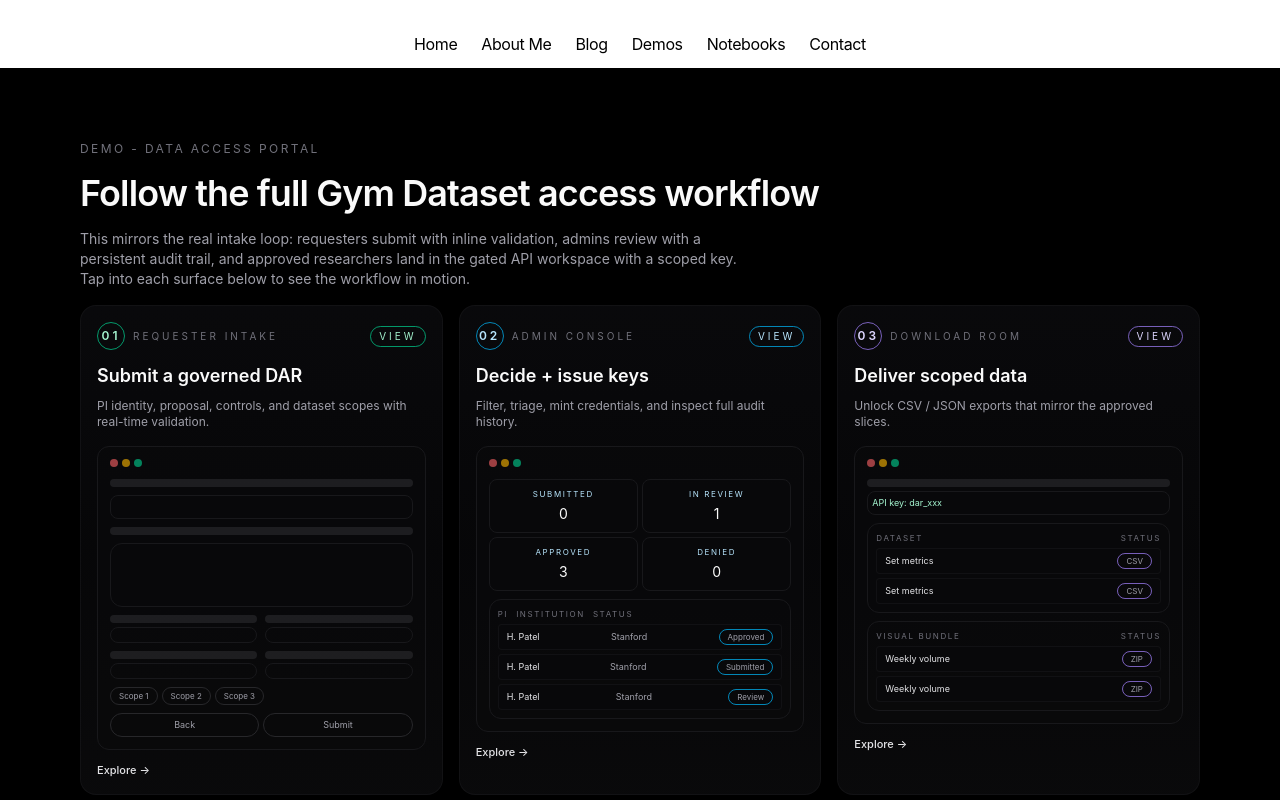
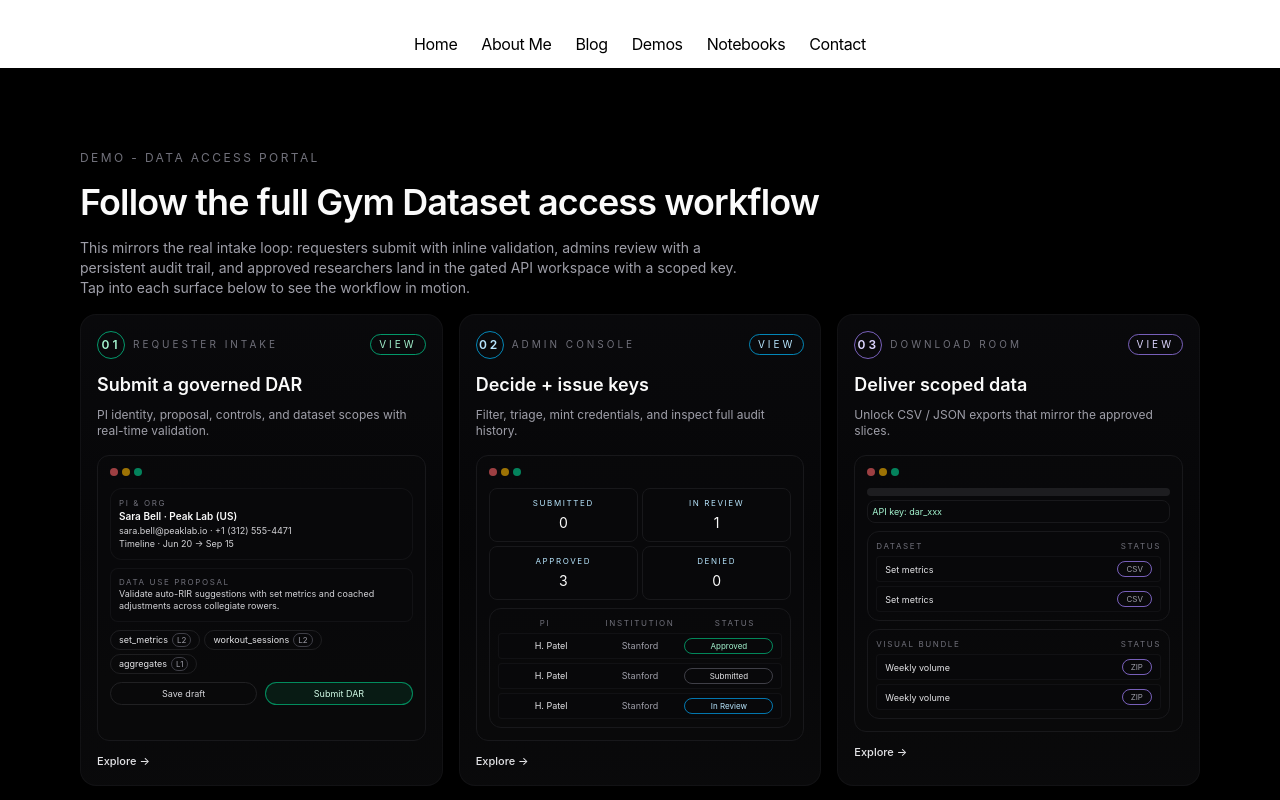
Before and after one commit to dillon-shearer/dillon-shearer-website, a Next.js app: page /demos/data-access-portal in a window 1280 px wide. Shown: the top 800 px of the page. Built offline with nearby package versions, Linux system fonts and the light colour scheme.

Commit message:
update ux flow

```diff
--- a/app/api/data-access-portal/gym-data/unlock/route.ts
+++ b/app/api/data-access-portal/gym-data/unlock/route.ts
@@ -49,7 +49,6 @@ export async function POST(req: NextRequest) {
 
     const visualizationPackages = await buildVisualizationPackages({
       presets: fullRequest.visualizationPresets ?? [],
-      palette: fullRequest.visualizationPalette ?? [],
     });
 
     const hasVisualizationRequest =
@@ -70,7 +69,6 @@ export async function POST(req: NextRequest) {
         datasets,
         visualizationPackages,
         visualizationCustomRequest: fullRequest.visualizationCustomRequest ?? null,
-        visualizationPalette: fullRequest.visualizationPalette ?? [],
         customDeliveryStatus: fullRequest.customDeliveryStatus ?? null,
         customDeliveryNote: fullRequest.customDeliveryNote ?? null,
       },
--- /dev/null
+++ b/app/api/data-access-portal/notes/[id]/route.ts
@@ -0,0 +1,35 @@
+// app/api/data-access-portal/notes/[id]/route.ts
+import { NextRequest, NextResponse } from 'next/server';
+import {
+  getDarRequestNotes,
+  saveDarRequestNotes,
+} from '@/lib/data-access-portal';
+
+type PathParams = { params: Promise<{ id: string }> };
+
+export async function GET(_req: NextRequest, { params }: PathParams) {
+  try {
+    const { id } = await params;
+    const notes = await getDarRequestNotes(id);
+    return NextResponse.json({ notes });
+  } catch (error) {
+    console.error('Failed to fetch DAR notes', error);
+    return NextResponse.json({ error: 'Unable to load notes' }, { status: 500 });
+  }
+}
+
+export async function POST(req: NextRequest, { params }: PathParams) {
+  try {
+    const { id } = await params;
+    const body = await req.json();
+    const payload = {
+      notes: typeof body?.notes === 'string' ? body.notes : null,
+      followUp: typeof body?.followUp === 'string' ? body.followUp : null,
+    };
+    const saved = await saveDarRequestNotes(id, payload);
+    return NextResponse.json({ notes: saved });
+  } catch (error) {
+    console.error('Failed to save DAR notes', error);
+    return NextResponse.json({ error: 'Unable to save notes' }, { status: 500 });
+  }
+}
--- a/app/api/data-access-portal/requests/[id]/route.ts
+++ b/app/api/data-access-portal/requests/[id]/route.ts
@@ -306,7 +306,6 @@ export async function PATCH(req: NextRequest, { params }: PathParams) {
       const metadata = {
         visualizationPresets: nextPresets,
         visualizationCustomRequest: existing.visualizationCustomRequest ?? null,
-        visualizationPalette: existing.visualizationPalette ?? [],
         customDeliveryStatus: nextCustomStatus ?? undefined,
         customDeliveryNote: nextCustomNote ? nextCustomNote : undefined,
       };
--- a/app/api/data-access-portal/requests/route.ts
+++ b/app/api/data-access-portal/requests/route.ts
@@ -45,7 +45,6 @@ export async function POST(req: NextRequest) {
       collaborators,
       visualizationPresets,
       visualizationCustomRequest,
-      visualizationPalette,
     } = body;
 
     if (!piName || !piEmail || !institution || !country || !dataUseProposal) {
@@ -157,11 +156,6 @@ export async function POST(req: NextRequest) {
       visualizationCustomRequest.trim().length > 0
         ? visualizationCustomRequest.trim()
         : null;
-    const normalizedVizPalette = Array.isArray(visualizationPalette)
-      ? (visualizationPalette as string[])
-          .filter((color) => typeof color === 'string' && color.trim())
-          .map((color) => color.trim())
-      : [];
     const hasVisualizationRequest =
       normalizedVizPresets.length > 0 || Boolean(normalizedVizCustom);
 
@@ -186,7 +180,6 @@ export async function POST(req: NextRequest) {
       collaborators: normalizedCollaborators,
       visualizationPresets: normalizedVizPresets,
       visualizationCustomRequest: normalizedVizCustom,
-      visualizationPalette: normalizedVizPalette,
     });
 
     return NextResponse.json({ data: created }, { status: 201 });
--- a/app/demos/data-access-portal/admin/[id]/page.tsx
+++ b/app/demos/data-access-portal/admin/[id]/page.tsx
@@ -1016,19 +1016,6 @@ export default function AdminRequestDetailPage() {
                           )}
                         </div>
                       )}
-                      {request.visualizationPalette && request.visualizationPalette.length > 0 && (
-                        <div className="flex items-center gap-2 text-[10px] text-zinc-400">
-                          Palette:
-                          {request.visualizationPalette.slice(0, 5).map((color) => (
-                            <span
-                              key={color}
-                              className="h-4 w-4 rounded-full border border-zinc-800"
-                              style={{ backgroundColor: color }}
-                              title={color}
-                            />
-                          ))}
-                        </div>
-                      )}
                     </div>
                   </section>
 
@@ -1220,6 +1207,8 @@ export default function AdminRequestDetailPage() {
                     )}
                   </div>
                 </div>
+
+                <UserNotesPanel requestId={id as string} />
               </div>
             </div>
 
@@ -1235,3 +1224,92 @@ export default function AdminRequestDetailPage() {
     </div>
   );
 }
+
+function UserNotesPanel({ requestId }: { requestId: string }) {
+  const [notes, setNotes] = useState<{ noteBody: string; followUp: string }>({
+    noteBody: '',
+    followUp: '',
+  });
+  const [saving, setSaving] = useState(false);
+  const initialLoad = useRef(false);
+
+  useEffect(() => {
+    if (initialLoad.current) return;
+    const loadNotes = async () => {
+      initialLoad.current = true;
+      try {
+        const response = await fetch(`/api/data-access-portal/notes/${requestId}`, {
+          cache: 'no-store',
+        });
+        if (!response.ok) return;
+        const payload = await response.json();
+        if (payload?.notes) {
+          setNotes({
+            noteBody: payload.notes.notes ?? '',
+            followUp: payload.notes.followUp ?? '',
+          });
+        }
+      } catch (err) {
+        console.error('Failed to fetch request notes', err);
+      }
+    };
+    loadNotes();
+  }, [requestId]);
+
+  const handleSave = async () => {
+    try {
+      setSaving(true);
+      await fetch(`/api/data-access-portal/notes/${requestId}`, {
+        method: 'POST',
+        headers: { 'Content-Type': 'application/json' },
+        body: JSON.stringify({
+          notes: notes.noteBody,
+          followUp: notes.followUp,
+        }),
+      });
+    } catch (err) {
+      console.error('Failed to save request notes', err);
+    } finally {
+      setSaving(false);
+    }
+  };
+
+  return (
+    <div className="rounded-2xl border border-zinc-800/80 bg-zinc-950/40 p-4">
+      <h2 className="text-xs font-medium uppercase tracking-[0.16em] text-zinc-400">User Notes</h2>
+      <p className="mt-1 text-[11px] text-zinc-500">
+        Capture reviewer context or decisions we should remember on the next touchpoint.
+      </p>
+      <div className="mt-3 space-y-3 text-[11px] text-zinc-200">
+        <label className="space-y-1">
+          <span className="text-[10px] uppercase tracking-[0.2em] text-zinc-500">Notes</span>
+          <textarea
+            rows={3}
+            className="w-full rounded-2xl border border-zinc-800 bg-zinc-950/60 px-3 py-2 text-[11px] outline-none focus:border-emerald-500/70"
+            placeholder="Coaches confirmed export cadence, waiting on SOC2 letter..."
+            value={notes.noteBody}
+            onChange={(e) => setNotes((prev) => ({ ...prev, noteBody: e.target.value }))}
+          />
+        </label>
+        <label className="space-y-1">
+          <span className="text-[10px] uppercase tracking-[0.2em] text-zinc-500">Next follow-up</span>
+          <input
+            type="text"
+            className="w-full rounded-full border border-zinc-800 bg-zinc-950/60 px-3 py-2 text-[11px] outline-none focus:border-sky-500/70"
+            placeholder="e.g., Email Sara on Nov 20 with redlines"
+            value={notes.followUp}
+            onChange={(e) => setNotes((prev) => ({ ...prev, followUp: e.target.value }))}
+          />
+        </label>
+      </div>
+      <button
+        type="button"
+        onClick={handleSave}
+        disabled={saving}
+        className="mt-4 inline-flex w-full items-center justify-center rounded-full border border-zinc-700 bg-zinc-900/60 px-3 py-1.5 text-[11px] font-medium text-zinc-200 transition hover:border-emerald-500/70 hover:text-emerald-200 disabled:cursor-not-allowed disabled:opacity-70"
+      >
+        {saving ? 'Saving notes...' : 'Save notes'}
+      </button>
+    </div>
+  );
+}
--- a/app/demos/data-access-portal/page.tsx
+++ b/app/demos/data-access-portal/page.tsx
@@ -91,7 +91,7 @@ function HeroPreviewCard({ preview, step }: { preview: HeroPreview; step: number
   return (
     <Link
       href={preview.href}
-      className="group flex h-full flex-col rounded-2xl border border-zinc-900/60 bg-gradient-to-b from-zinc-950 via-zinc-950/70 to-zinc-900/40 p-4"
+      className="group flex h-full min-h-[420px] flex-col rounded-2xl border border-zinc-900/60 bg-gradient-to-b from-zinc-950 via-zinc-950/70 to-zinc-900/40 p-4"
     >
       <div className="flex items-center justify-between text-[10px] uppercase tracking-[0.3em] text-zinc-500">
         <div className="flex items-center gap-2">
@@ -121,48 +121,47 @@ type AccentStyle = (typeof ACCENT_STYLES)[keyof typeof ACCENT_STYLES];
 function MiniScreen({ accent, preview }: { accent: AccentStyle; preview: HeroPreview }) {
   if (preview.href.includes('/request')) {
     return (
-      <div className="mt-4 rounded-xl border border-zinc-900 bg-zinc-950/80 p-3 text-[10px]">
+      <div className="mt-4 flex flex-1 flex-col rounded-xl border border-zinc-900 bg-zinc-950/80 p-3 text-[10px] text-zinc-100">
         <div className="flex items-center gap-1">
           <span className="h-2 w-2 rounded-full bg-red-400/60" />
           <span className="h-2 w-2 rounded-full bg-amber-400/60" />
           <span className="h-2 w-2 rounded-full bg-emerald-400/60" />
         </div>
-        <div className="mt-3 space-y-2 text-zinc-400">
-          <div className="grid gap-2">
-            <div className="h-2 rounded bg-zinc-800/70" />
-            <div className="h-6 rounded-lg border border-zinc-900 bg-zinc-950/70" />
+        <div className="mt-3 flex flex-1 flex-col gap-2 text-[9px] text-zinc-300">
+          <div className="rounded-xl border border-zinc-900/70 bg-zinc-950/60 p-2">
+            <p className="text-[8px] uppercase tracking-[0.2em] text-zinc-500">PI & org</p>
+            <p className="text-[10px] font-semibold text-zinc-50">Sara Bell · Peak Lab (US)</p>
+            <p>sara.bell@peaklab.io · +1 (312) 555-4471</p>
+            <p>Timeline · Jun 20 → Sep 15</p>
           </div>
-          <div className="grid gap-2">
-            <div className="h-2 rounded bg-zinc-800/70" />
-            <div className="h-16 rounded-xl border border-zinc-900 bg-zinc-950/60" />
+          <div className="rounded-lg border border-zinc-900/70 bg-zinc-950/60 p-2 leading-snug text-zinc-300">
+            <p className="text-[8px] uppercase tracking-[0.2em] text-zinc-500">Data use proposal</p>
+            Validate auto-RIR suggestions with set metrics and coached adjustments across collegiate rowers.
           </div>
-          <div className="grid gap-2 md:grid-cols-2">
-            {[0, 1, 2, 3].map((field) => (
-              <div key={field} className="space-y-1">
-                <div className="h-2 rounded bg-zinc-800/70" />
-                <div className="h-4 rounded-lg border border-zinc-900 bg-zinc-950/70" />
-              </div>
-            ))}
-          </div>
-          <div className="flex gap-1">
-            {[0, 1, 2].map((chip) => (
+          <div className="flex flex-wrap gap-1">
+            {[
+              { label: 'set_metrics', badge: 'L2' },
+              { label: 'workout_sessions', badge: 'L2' },
+              { label: 'aggregates', badge: 'L1' },
+            ].map((dataset) => (
               <span
-                key={chip}
-                className="rounded-full border border-zinc-800 px-2 py-0.5 text-[8px]"
+                key={dataset.label}
+                className="flex items-center gap-1 rounded-full border border-zinc-800/70 px-2 py-0.5 text-[9px] text-zinc-200"
               >
-                Scope {chip + 1}
+                {dataset.label}
+                <span className="rounded-full border border-zinc-700 px-1 text-[8px] text-zinc-400">
+                  {dataset.badge}
+                </span>
               </span>
             ))}
           </div>
-          <div className="grid gap-1 md:grid-cols-2">
-            {[0, 1].map((action) => (
-              <div
-                key={action}
-                className="rounded-full border border-zinc-800 px-2 py-1 text-center text-[9px]"
-              >
-                {action === 0 ? 'Back' : 'Submit'}
-              </div>
-            ))}
+          <div className="grid gap-2 md:grid-cols-2">
+            <button className="rounded-full border border-zinc-800/80 px-2 py-1 text-[9px] text-zinc-300">
+              Save draft
+            </button>
+            <button className="rounded-full border border-emerald-500/70 bg-emerald-500/10 px-2 py-1 text-[9px] text-emerald-100">
+              Submit DAR
+            </button>
           </div>
         </div>
       </div>
@@ -189,8 +188,8 @@ function MiniScreen({ accent, preview }: { accent: AccentStyle; preview: HeroPre
               </div>
             ))}
           </div>
-          <div className="rounded-xl border border-zinc-900 bg-zinc-950/60 p-2">
-            <div className="flex items-center gap-2 text-[8px] uppercase tracking-[0.2em] text-zinc-500">
+          <div className="rounded-xl border border-zinc-900 bg-zinc-950/60 p-2 text-[9px] text-zinc-300">
+            <div className="mb-1 grid grid-cols-3 text-center text-[8px] uppercase tracking-[0.2em] text-zinc-500">
               <span>PI</span>
               <span>Institution</span>
               <span>Status</span>
@@ -198,12 +197,20 @@ function MiniScreen({ accent, preview }: { accent: AccentStyle; preview: HeroPre
             {[0, 1, 2].map((row) => (
               <div
                 key={row}
-                className="mt-1 flex items-center justify-between rounded border border-zinc-900/60 bg-zinc-950/50 px-2 py-1 text-[9px]"
+                className="mt-1 grid grid-cols-3 items-center rounded border border-zinc-900/60 bg-zinc-950/50 px-2 py-1 text-center text-[9px]"
               >
                 <span className="text-zinc-200">H. Patel</span>
                 <span className="text-zinc-400">Stanford</span>
-                <span className={`rounded-full border px-2 py-[1px] text-[8px] ${accent.ring}`}>
-                  {row === 0 ? 'Approved' : row === 1 ? 'Submitted' : 'Review'}
+                <span
+                  className={`rounded-full border px-2 py-[1px] text-[8px] ${
+                    row === 0
+                      ? 'border-emerald-500/70 text-emerald-200'
+                      : row === 1
+                        ? 'border-zinc-700 text-zinc-200'
+                        : 'border-sky-500/70 text-sky-200'
+                  }`}
+                >
+                  {row === 0 ? 'Approved' : row === 1 ? 'Submitted' : 'In Review'}
                 </span>
               </div>
             ))}
--- a/app/demos/data-access-portal/request/page.tsx
+++ b/app/demos/data-access-portal/request/page.tsx
@@ -443,7 +443,6 @@ export default function DataAccessRequestPage() {
 
       const visualizationPresets = getSelectedVizPresets();
       const visualizationCustomRequest = vizCustomRequest.trim() || null;
-      const visualizationPalette: string[] = [];
 
       const piEmailPayload = trimmedEmail;
 
@@ -464,7 +463,6 @@ export default function DataAccessRequestPage() {
           collaborators: cleanCollaborators,
           visualizationPresets,
           visualizationCustomRequest,
-          visualizationPalette,
         }),
       });
 
--- a/lib/data-access-portal.ts
+++ b/lib/data-access-portal.ts
@@ -12,6 +12,7 @@ import type {
 
 const DEFAULT_PROJECT_TITLE = 'Untitled project';
 let statusEventsTableReady: Promise<void> | null = null;
+let requestNotesTableReady: Promise<void> | null = null;
 
 async function ensureStatusEventsTable() {
   if (!statusEventsTableReady) {
@@ -27,6 +28,20 @@ async function ensureStatusEventsTable() {
     `;
   }
   await statusEventsTableReady;
+}
+
+async function ensureRequestNotesTable() {
+  if (!requestNotesTableReady) {
+    requestNotesTableReady = sql`
+      CREATE TABLE IF NOT EXISTS dar_request_notes (
+        request_id UUID PRIMARY KEY REFERENCES dar_requests(id) ON DELETE CASCADE,
+        notes TEXT,
+        follow_up TEXT,
+        updated_at TIMESTAMPTZ NOT NULL DEFAULT NOW()
+      )
+    `;
+  }
+  await requestNotesTableReady;
 }
 
 async function logStatusEvent(
@@ -73,7 +88,6 @@ export async function recordDeliverableMetadata(
 type DeliverableMetadata = {
   visualizationPresets?: DarVisualizationPreset[];
   visualizationCustomRequest?: string | null;
-  visualizationPalette?: string[];
   customDeliveryStatus?: 'pending' | 'fulfilled' | 'rejected';
   customDeliveryNote?: string | null;
 };
@@ -82,27 +96,22 @@ const DEMO_VISUALIZATION_ENRICHMENTS: Record<string, DeliverableMetadata> = {
   '11111111-1111-4111-8111-aaaaaaaaaaa1': {
     visualizationPresets: ['split-all-time', 'volume-all-time'],
     visualizationCustomRequest: 'Overlay k-anon suppression for small-N cohorts.',
-    visualizationPalette: ['#34d399', '#22d3ee', '#a855f7'],
   },
   '22222222-2222-4222-8222-bbbbbbbbbbb2': {
     visualizationPresets: ['rep-all-time'],
     visualizationCustomRequest: 'Stacked bars for practice vs meet weeks.',
-    visualizationPalette: ['#38bdf8', '#f97316', '#c084fc'],
   },
   '55555555-5555-4555-8555-eeeeeeeeeee5': {
     visualizationPresets: ['training-days-all-time'],
     visualizationCustomRequest: null,
-    visualizationPalette: ['#a78bfa', '#e879f9', '#22c55e'],
   },
   '77777777-7777-4777-8777-777777777777': {
     visualizationPresets: ['split-all-time', 'rep-all-time'],
     visualizationCustomRequest: 'Add squad comparison for pro vs amateur.',
-    visualizationPalette: ['#10b981', '#fbbf24', '#e0f2fe'],
   },
   '99999999-9999-4999-8999-999999999999': {
     visualizationPresets: ['volume-all-time', 'training-days-all-time'],
     visualizationCustomRequest: null,
-    visualizationPalette: ['#22d3ee', '#facc15', '#f97316'],
   },
 };
 
@@ -130,7 +139,6 @@ function applyDeliverablePlan(request: DarRequest): DarRequest {
         parsed &&
         (parsed.visualizationPresets ||
           parsed.visualizationCustomRequest ||
-          parsed.visualizationPalette ||
           parsed.customDeliveryStatus)
       ) {
         meta = parsed;
@@ -151,13 +159,6 @@ function applyDeliverablePlan(request: DarRequest): DarRequest {
     request.visualizationCustomRequest ??
     fallback?.visualizationCustomRequest ??
     null;
-
-  request.visualizationPalette =
-    (meta?.visualizationPalette && meta.visualizationPalette.length > 0
-      ? meta.visualizationPalette
-      : request.visualizationPalette && request.visualizationPalette.length > 0
-        ? request.visualizationPalette
-        : fallback?.visualizationPalette) ?? [];
 
   request.customDeliveryStatus =
     meta?.customDeliveryStatus ??
@@ -195,7 +196,6 @@ type CreateDarRequestInput = {
   }>;
   visualizationPresets?: DarVisualizationPreset[];
   visualizationCustomRequest?: string | null;
-  visualizationPalette?: string[];
 };
 
 export async function createDarRequest(
@@ -291,7 +291,6 @@ export async function createDarRequest(
     const metadata = JSON.stringify({
       visualizationPresets: input.visualizationPresets ?? [],
       visualizationCustomRequest: input.visualizationCustomRequest ?? null,
-      visualizationPalette: input.visualizationPalette ?? [],
       customDeliveryStatus: input.visualizationCustomRequest ? 'pending' : undefined,
       customDeliveryNote: null,
     });
@@ -301,7 +300,6 @@ export async function createDarRequest(
     const mapped = mapDarRequestFromDb(request);
     mapped.visualizationPresets = input.visualizationPresets ?? [];
     mapped.visualizationCustomRequest = input.visualizationCustomRequest ?? null;
-    mapped.visualizationPalette = input.visualizationPalette ?? [];
     mapped.customDeliveryStatus = input.visualizationCustomRequest ? 'pending' : null;
     mapped.customDeliveryNote = null;
     return mapped;
@@ -746,7 +744,6 @@ function mapDarRequestFromDb(row: any): DarRequest {
     packagePlan: null,
     visualizationPresets: [],
     visualizationCustomRequest: null,
-    visualizationPalette: [],
     customDeliveryStatus: null,
     customDeliveryNote: null,
     requestedDatasets: [],
@@ -814,3 +811,49 @@ export async function replaceDarCollaborators(
     `;
   }
 }
+
+type RequestNotesRecord = {
+  notes: string | null;
+  followUp: string | null;
+  updatedAt: string;
+};
+
+export async function getDarRequestNotes(
+  requestId: string
+): Promise<RequestNotesRecord | null> {
+  await ensureRequestNotesTable();
+  const result = await sql`
+    SELECT notes, follow_up, updated_at
+    FROM dar_request_notes
+    WHERE request_id = ${requestId}
+  `;
+  if (result.rows.length === 0) return null;
+  return {
+    notes: result.rows[0].notes,
+    followUp: result.rows[0].follow_up,
+    updatedAt: result.rows[0].updated_at,
+  };
+}
+
+export async function saveDarRequestNotes(
+  requestId: string,
+  payload: { notes?: string; followUp?: string }
+): Promise<RequestNotesRecord> {
+  await ensureRequestNotesTable();
+  const result = await sql`
+    INSERT INTO dar_request_notes (request_id, notes, follow_up)
+    VALUES (${requestId}, ${payload.notes ?? null}, ${payload.followUp ?? null})
+    ON CONFLICT (request_id)
+    DO UPDATE SET
+      notes = EXCLUDED.notes,
+      follow_up = EXCLUDED.follow_up,
+      updated_at = NOW()
+    RETURNING notes, follow_up, updated_at
+  `;
+  const row = result.rows[0];
+  return {
+    notes: row.notes,
+    followUp: row.follow_up,
+    updatedAt: row.updated_at,
+  };
+}
```
Also changed, not shown: app/demos/data-access-portal/data-download/page.tsx (+1 -10 lines), 2 other files (tests, documents, lock files or other folders).
